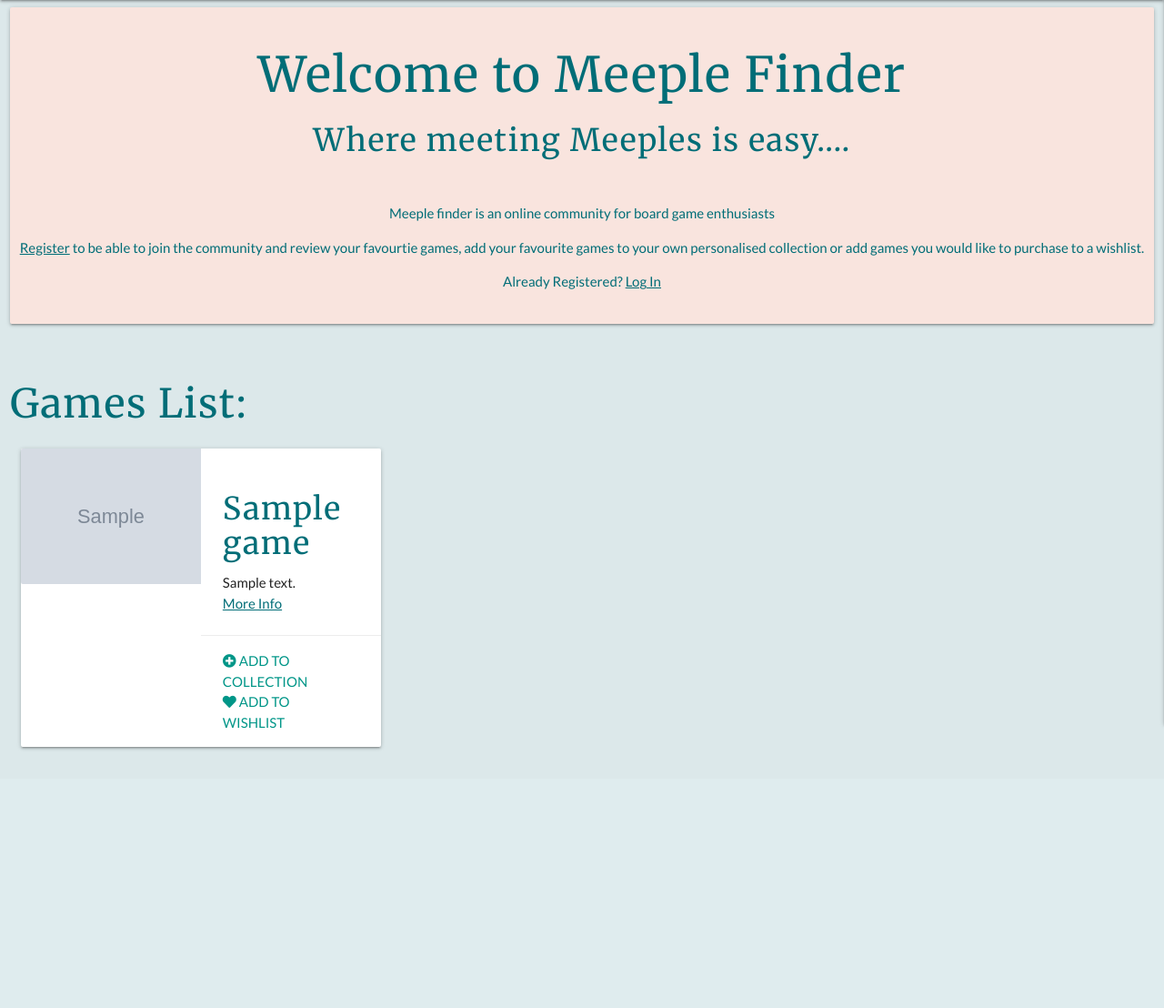
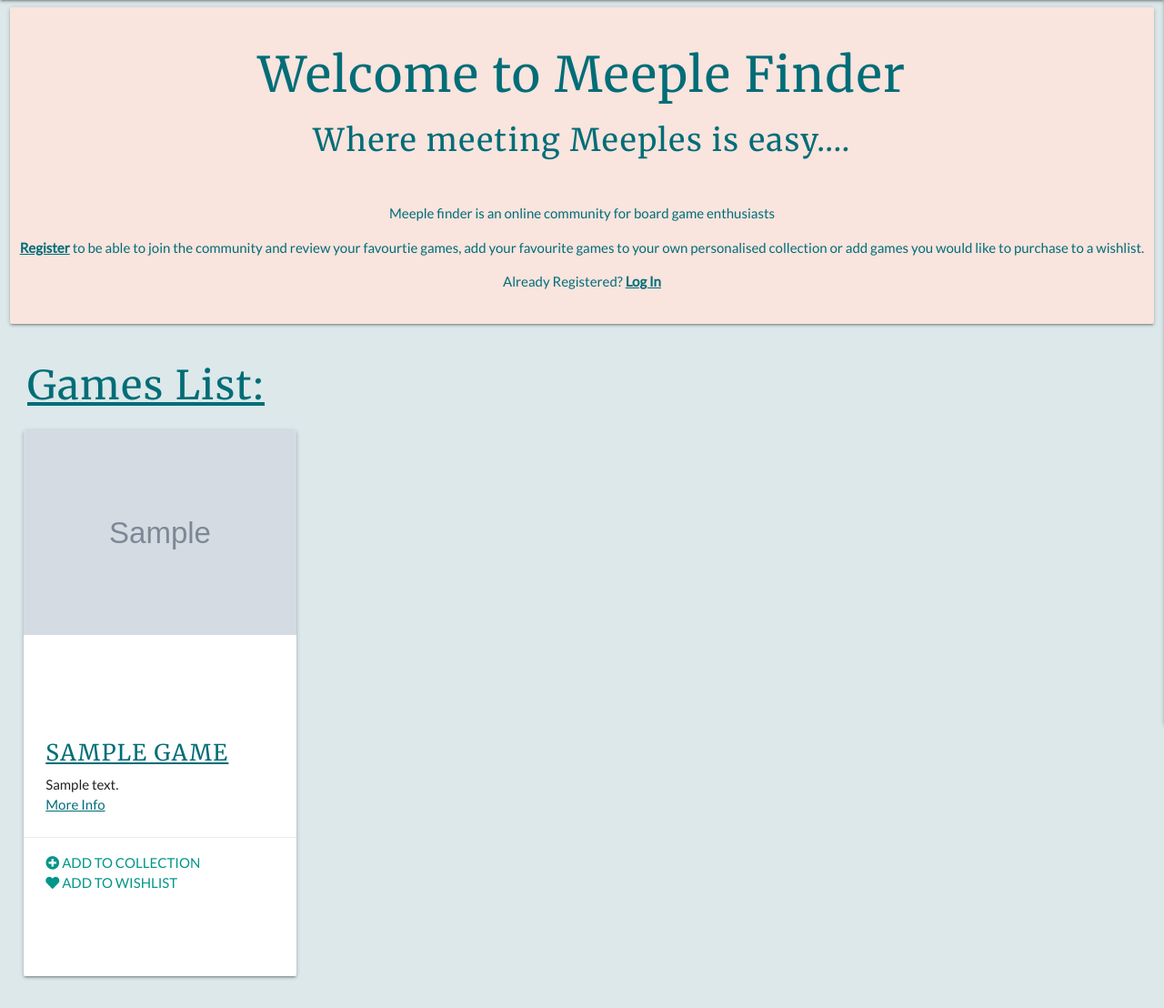
Before and after one commit to Vivioli87/meeple_finder, a Flask app: page / in a window 1280 px wide. Shown: the part 64-1172 px from the top of the page at 91% size. Before the commit the page ends 889 px from the top, so only its background shows below. Run offline with Flask 2, Linux system fonts and the light colour scheme; grey boxes marked "Sample" are stand-in pictures; a database or web service that is not in the repository returns one stand-in record (values such as "Sample title"); some libraries are stand-ins or nearby versions.

Commit message:
tweeked styling on various pages and on game list cards, added tooltip functionality

```diff
--- a/static/css/games.css
+++ b/static/css/games.css
@@ -22,6 +22,13 @@
     width: 20em;
 }
 
+.card.game-list-size{
+    height: 40em;
+    width: 20em;
+    margin-left: 15px;
+
+}
+
 .card .card-image{
     height: 20em;
     overflow: hidden;
--- a/static/css/style.css
+++ b/static/css/style.css
@@ -6,7 +6,7 @@
     font-family: 'Lato', sans-serif;
 }
 
-h1, h2, h3, h4{
+h1, h2, h3, h4, h5{
     font-family: 'Merriweather', serif;
     letter-spacing: 1.5px;
 }
@@ -17,6 +17,10 @@
 
 .padding{
     padding-left: 30px;
+}
+
+strong {
+    font-weight: bolder;
 }
 
 .text-shadow {
--- a/static/js/script.js
+++ b/static/js/script.js
@@ -3,7 +3,9 @@
     $('.sidenav').sidenav({edge: "right"});
 
   /*dropdowns on forms */
-      $('select').formSelect();
+    $('select').formSelect();
+  /*tool tip helpers */
+    $('.tooltipped').tooltip();
   });
 
   /* tags - need to change data if using */
--- a/templates/games.html
+++ b/templates/games.html
@@ -31,20 +31,18 @@
         </div>
     {% endif %}
 
+    <h3 class="custom-teal-text padding underline">Games List:</h3>
     <div class="row">
-    <div class="col s12">
-        <h3 class="custom-teal-text">Games List:</h3>
-
         {% for game in games %}
-            <div class="col s12 m6 l4">
-                <div class="card horizontal">
+            <div class="col s12 m4 l3">
+                <div class="card game-list-size">
                     <div class="card-image">
                         <img src="{{game.image}}">
                     </div>
                     <div class="card-stacked">
                         <div class="card-content">
-                        <h4 class="header custom-teal-text">{{game.name|capitalize}}</h4>
-                        <p>{{game.description}}</p>
+                            <h5 class="custom-teal-text underline">{{game.name|upper}}</h5>
+                            <p>{{game.description|truncate(120)}}</p>
                             <a href="{{ url_for('get_game_detail', game_id=game._id) }}" class="custom-teal-text underline">More Info</a>
                         </div>
                         <div class="card-action">
@@ -56,10 +54,5 @@
                 </div>
             </div>
             {% endfor %}
-
     </div>
-
-  </div>
-
-
 {% endblock %}
```
Also changed, not shown: templates/game_detail.html (+19 -11 lines). Lines whose indentation alone changed are shown as unchanged.
